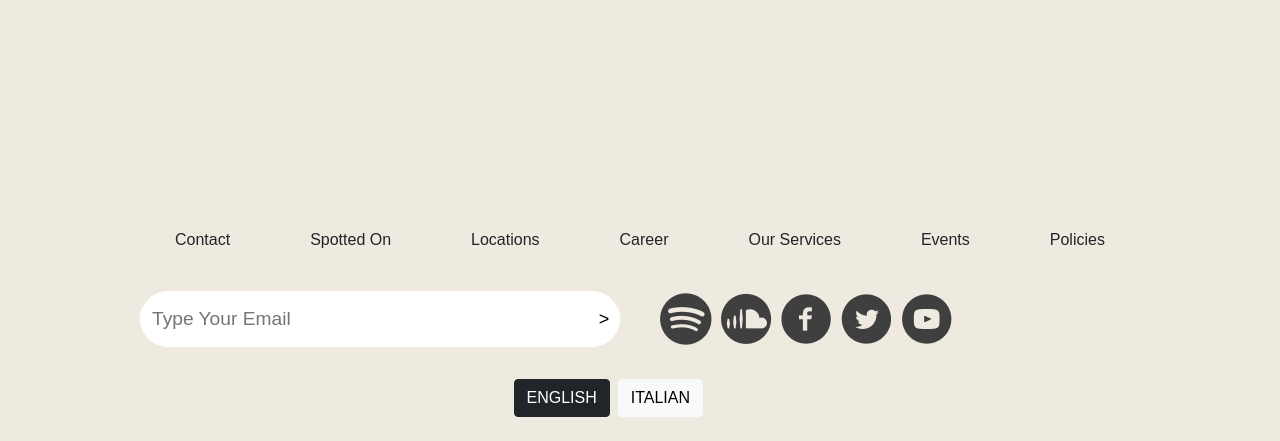
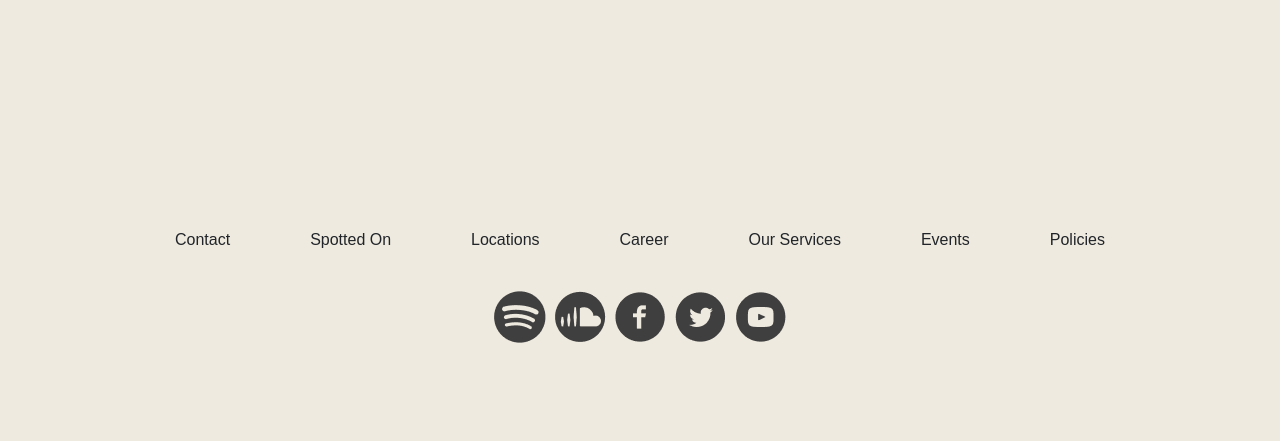
Before and after one commit to aledebarba/gheama-restaurant-static-site, a Gatsby site: page /soon in a window 1280 px wide. Shown: the part 3184-3625 px from the top of the page. After the commit the page ends 3567 px from the top, so only its background shows below. Built offline with nearby package versions, Linux system fonts and the light colour scheme; Gatsby itself is replaced by a stand-in of ours; a web font is replaced by a local one.

Commit message:
polishing

```diff
--- a/package.json
+++ b/package.json
@@ -13,7 +13,8 @@
     "start": "gatsby develop",
     "build": "gatsby build",
     "serve": "gatsby serve",
-    "clean": "gatsby clean"
+    "clean": "gatsby clean",
+    "dev": "gatsby clean & gatsby develop"
   },
   "dependencies": {
     "@popperjs/core": "^2.11.2",
--- a/src/components/Footer.jsx
+++ b/src/components/Footer.jsx
@@ -17,11 +17,11 @@ export const Footer = () => {return(
             </div>
             <div className="footer-details">
 
-                        <form className='contactform'>
+                        {/* <form className='contactform d-none'>
                             <input type="text" name="yourinfo" placeholder="Type Your Email" />
                             <input type="submit" value=">" />
                         </form>
-
+                     */}
                     <div className="social-menu">
                         <div className="social-item"><a href={configData.social.spotify} title='follow us on spotify' rel="noreferrer" target="_blank"><StaticImage src='../images/social/spotify.png' alt='select this item to access spotify'/></a></div>
                         <div className="spcial-item"><a href={configData.social.soudcloud} title='follow us on soundcloud' rel="noreferrer" target="_blank"><StaticImage src='../images/social/soundcloud.png' alt='select this item to access soundcloud'/></a></div>
@@ -31,7 +31,7 @@ export const Footer = () => {return(
                     </div>
 
             </div>
-            <div className="row justify-content-center">
+            <div className="row justify-content-center d-none">
                 <div className="col-3">
                         <button className="btn btn-dark mx-1">ENGLISH</button>
                         <button className="btn btn-light mx-1">ITALIAN</button>
--- a/src/styles/styles.scss
+++ b/src/styles/styles.scss
@@ -177,16 +177,17 @@ h1, .h1  {
         grid-template-columns: 1fr;
         gap: 8px;
         margin-bottom: 1rem;
-        @media screen and (min-width: 540px) {
-            grid-template-columns: 1fr 1fr;
-        }
+        justify-items: center;
+        // @media screen and (min-width: 540px) {
+        //     grid-template-columns: 1fr 1fr;
+        // }
 
         .social-menu {
             display: flex;
             justify-content: center;
             align-items: center;
             gap: 8px;
-            justify-self: flex-start;
+            justify-self: center;
             margin: 1rem;
         }
 
```
